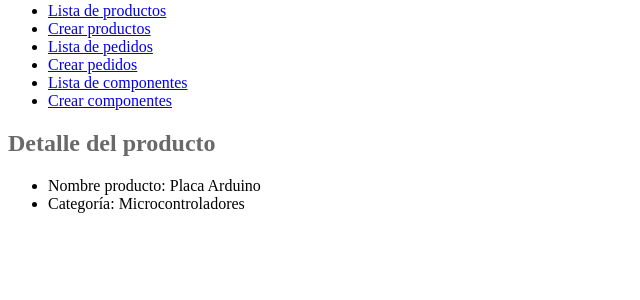
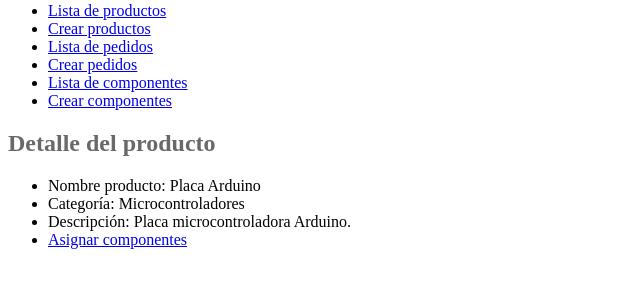
Before and after one commit to andreacastrodlc/ProyectoWebColaborativo, a Django app: page /appDjango/productos/1 in a window 1280 px wide. Shown: the part 125-425 px from the top of the page, without its empty margins (0-640 px from the left). Run offline with Django 4.2, Linux system fonts and the light colour scheme; data comes from the database, SQL or seed files in the repository; both versions use the stored data as it was after the commit.

Commit message:
funcionalidad de asignar componentes a producto OK

```diff
--- a/ProyectoWeb/appDjango/urls.py
+++ b/ProyectoWeb/appDjango/urls.py
@@ -1,6 +1,6 @@
 from django.urls import path
 from .views import (ProductoListView, ProductoDetailView, ProductoCreateView, PedidoListView, PedidoCreateView,
-                    PedidoDetailView, ComponenteListView, ComponenteDetailView, ComponenteCreateView)
+                    PedidoDetailView, ComponenteListView, ComponenteDetailView, ComponenteCreateView, asignar_componentes_producto)
 
 urlpatterns = [
     path('productos/', ProductoListView.as_view(), name='index_productos'),
@@ -11,5 +11,6 @@ urlpatterns = [
     path('pedidos/create', PedidoCreateView.as_view(), name='pedido_create'),
     path('componentes/', ComponenteListView.as_view(), name='index_componentes'),
     path('componentes/<int:pk>', ComponenteDetailView.as_view(), name='componente_show'),
-    path('componentes/create', ComponenteCreateView.as_view(), name='componente_create')
+    path('componentes/create', ComponenteCreateView.as_view(), name='componente_create'),
+    path('productos/<int:pk>/asignar_componentes/', asignar_componentes_producto, name='asignar_componentes_producto')
 ]
--- a/ProyectoWeb/appDjango/views.py
+++ b/ProyectoWeb/appDjango/views.py
@@ -9,11 +9,6 @@ from appDjango.forms import ProductoForm, PedidoForm, ComponenteForm
 from appDjango.models import Producto, Pedido, ComponenteProducto, Componente, Contenidopedido
 
 
-# def index_productos(request):
-#   productos = Producto.objects.order_by('referencia_producto')
-#  context = {'lista_productos': productos}
-# return render(request, 'base.html', context)
-
 class ProductoListView(ListView):
     model = Producto
     template_name = "appDjango/producto_index.html"
@@ -22,9 +17,6 @@ class ProductoListView(ListView):
 
 class ProductoDetailView(DetailView):
     model = Producto
-    # def get_queryset(self):
-    #   producto = get_object_or_404(Producto, id=self.kwargs['pk'])
-    #  return producto
 
 
 class ProductoCreateView(View):
@@ -47,16 +39,8 @@ class PedidoListView(ListView):
     context_object_name = "pedidos"
 
 
-def show_pedido(request, referencia_pedido):
-    pedido = get_object_or_404(Pedido, id=referencia_pedido)
-    return render(request, 'appDjango/pedido_detail.html', {'pedido': pedido})
-
-
 class PedidoDetailView(DetailView):
     model = Pedido
-    # def get_queryset(self):
-    #   producto = get_object_or_404(Producto, id=self.kwargs['pk'])
-    #  return producto
 
 
 class PedidoCreateView(View):
@@ -82,6 +66,7 @@ class ComponenteListView(ListView):
 class ComponenteDetailView(DetailView):
     model = Componente
 
+
 class ComponenteCreateView(View):
     def get(self, request):
         formulario = ComponenteForm()
@@ -94,3 +79,27 @@ class ComponenteCreateView(View):
             formulario.save()
             return redirect('index_componentes')
         return render(request, 'appDjango/componente_create.html', {'formulario': formulario})
+
+
+def asignar_componentes_producto(request, pk):
+    #se obtiene el objeto del producto al que vamos a anadir componentes
+    producto = get_object_or_404(Producto, pk=pk)
+
+    #si se envia el formulario:
+    if request.method == 'POST':
+        #se obtiene una lista de los IDs de los componentes seleccionados
+        componentes_seleccionados = request.POST.getlist('componentes')
+
+        #iteracion sobre los ID de los componentes seleccionados
+        for componente_id in componentes_seleccionados:
+            componente = get_object_or_404(Componente, pk=componente_id)
+
+            #creacion y guardado de un nuevo componente_producto
+            componenteproducto = ComponenteProducto(referencia_producto=producto, referencia_componente=componente)
+            componenteproducto.save()
+
+    componentes = Componente.objects.all()
+    componentes_asignados = producto.componenteproducto_set.all()
+
+    context = {'producto': producto, 'componentes': componentes, 'componentes_asignados': componentes_asignados}
+    return render(request, 'appDjango/asignar_componentes_producto.html', context)
--- a/ProyectoWeb/templates/appDjango/producto_detail.html
+++ b/ProyectoWeb/templates/appDjango/producto_detail.html
@@ -5,6 +5,8 @@
             <ul>
                 <li>Nombre producto: {{ object.nombre_producto }}</li>
                 <li>Categoría: {{ object.categoria_producto }}</li>
+                <li>Descripción: {{ object.descripcion_producto }}</li>
+                <li><a href="{% url 'asignar_componentes_producto' object.pk %}">Asignar componentes</a></li>
             </ul>
         {% else %}
             <p>No existe este producto.</p>
```
Also changed, not shown: ProyectoWeb/templates/appDjango/asignar_componentes_producto.html (added, +27 -0 lines), ProyectoWeb/db.sqlite3, 1 other file.
